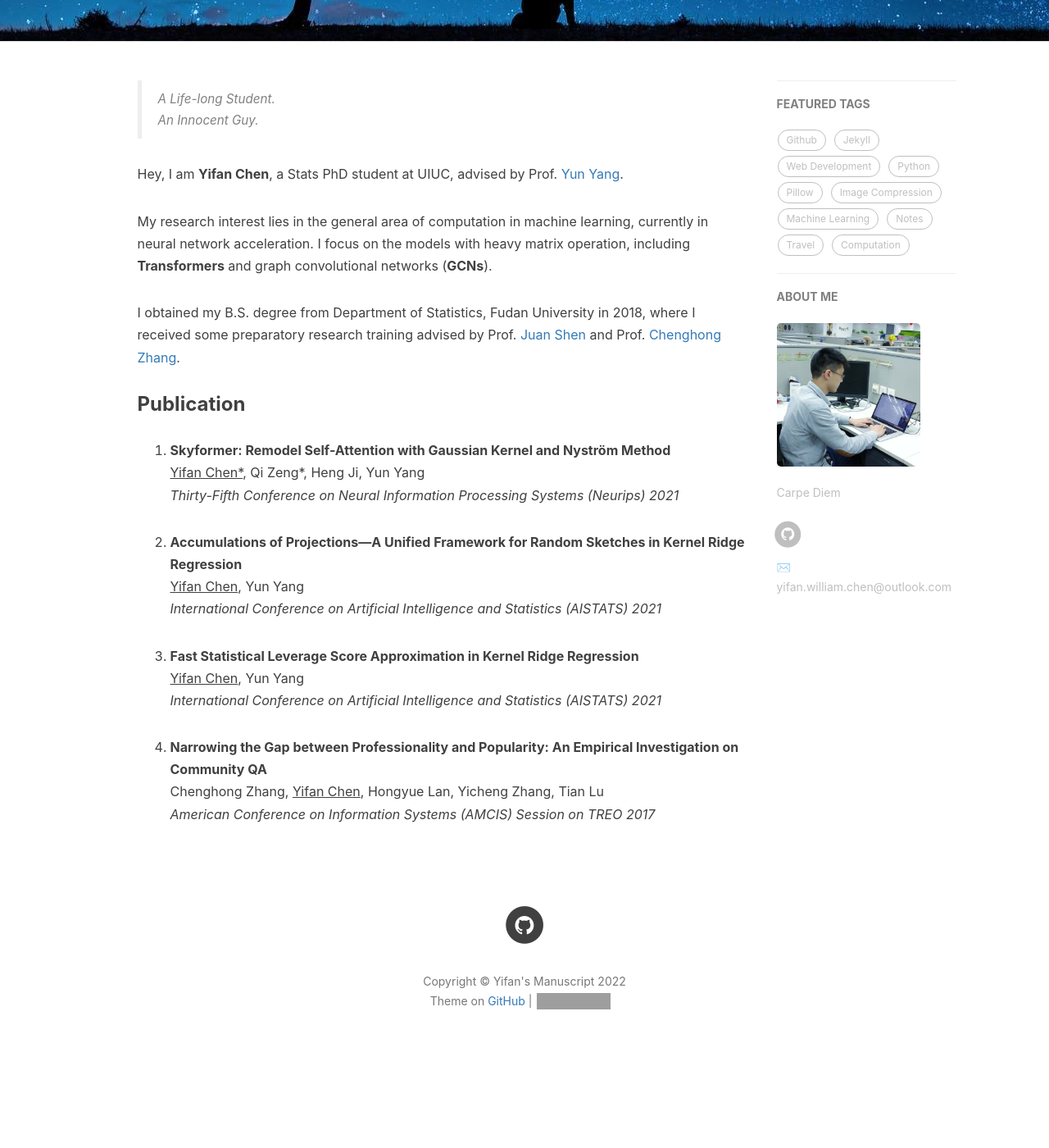
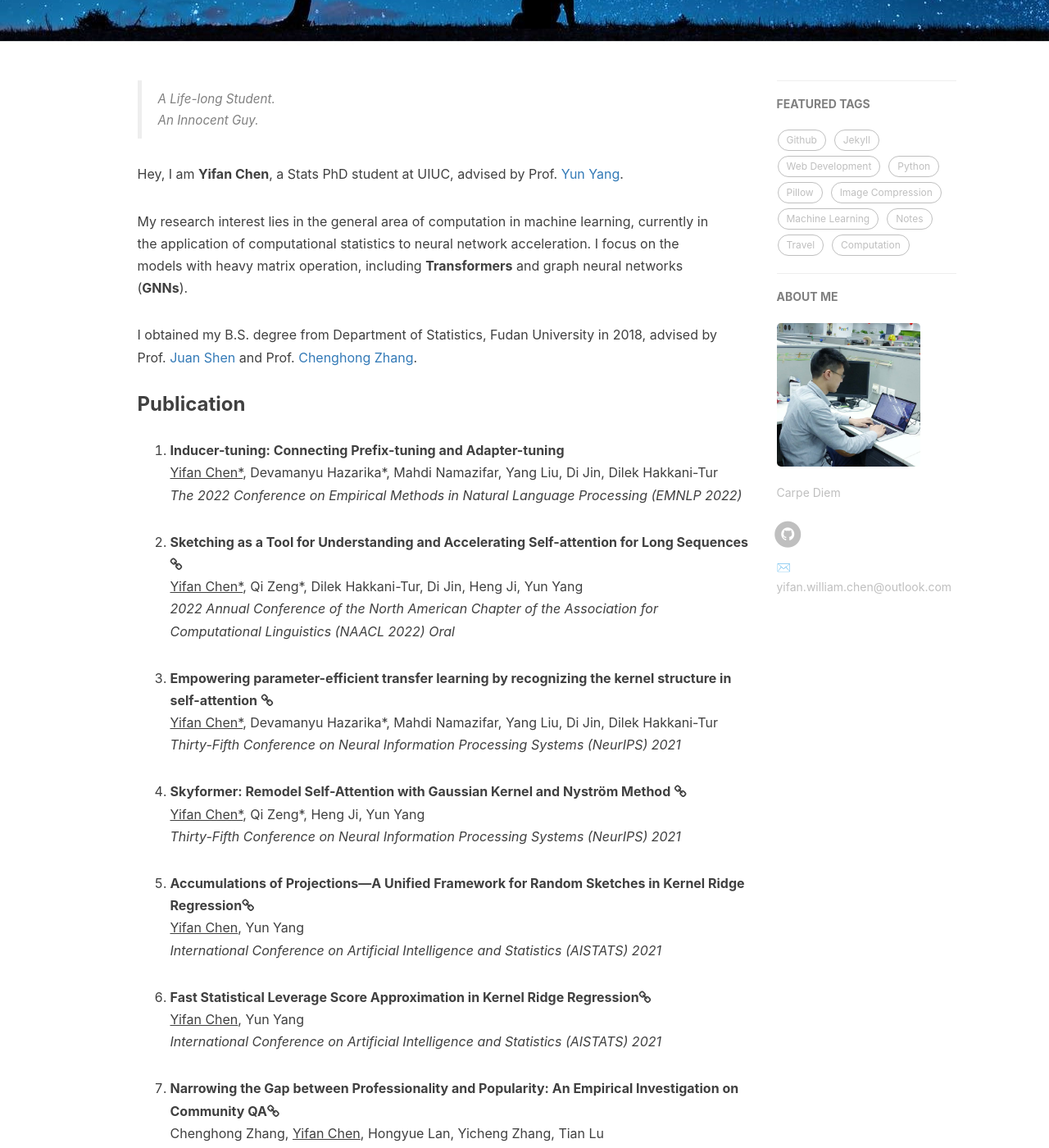
Before and after one commit to Freefighter/Freefighter.github.io, a Jekyll site: the page built from about.html, in a window 1280 px wide and 1400 px high, scrolled down 360 px. Shown: the whole window at 82% size. Built offline with Jekyll 4.4.1, drawn with Linux system fonts in a browser that asks for light colours; nearby versions of some CDN libraries; comment, search, counter and statistics services are not loaded; before the commit the page ends 1685 px from its top, so only the background shows below that; grey boxes are pictures that could not be loaded.

Commit message:
add new publication

```diff
--- a/about.html
+++ b/about.html
@@ -14,10 +14,10 @@ header-img: "img/page-bg-about.jpg"
 
     <!-- <p>This is my personal blog, through making Github Pages and Jekyll. My GitHub 👉 <a href="http://github.com/Freefighter">Github·Yifan</a>.</p> -->
 
-    <p>My research interest lies in the general area of computation in machine learning, currently in neural network acceleration.
-    I focus on the models with heavy matrix operation, including <strong>Transformers</strong> and graph convolutional networks (<strong>GCNs</strong>).</p>
+    <p>My research interest lies in the general area of computation in machine learning, currently in the application of computational statistics to neural network acceleration.
+    I focus on the models with heavy matrix operation, including <strong>Transformers</strong> and graph neural networks (<strong>GNNs</strong>).</p>
 
-    <p>I obtained my B.S. degree from Department of Statistics, Fudan University in 2018, where I received some preparatory research training advised by Prof. <a href="https://www.fdsm.fudan.edu.cn/en/teacher/preview.aspx?UID=141685">Juan Shen</a> and Prof. <a href="https://www.fdsm.fudan.edu.cn/en/teacher/preview.aspx?UID=1859">Chenghong Zhang</a>.</p>
+    <p>I obtained my B.S. degree from Department of Statistics, Fudan University in 2018, advised by Prof. <a href="https://www.fdsm.fudan.edu.cn/en/teacher/preview.aspx?UID=141685">Juan Shen</a> and Prof. <a href="https://www.fdsm.fudan.edu.cn/en/teacher/preview.aspx?UID=1859">Chenghong Zhang</a>.</p>
 
 
 </div>
@@ -26,16 +26,25 @@ header-img: "img/page-bg-about.jpg"
     <h3>Publication</h3>
 
     <ol>
-    <li><p><B>Skyformer: Remodel Self-Attention with Gaussian Kernel and Nystr<span>&ouml;</span>m Method</B></br>
+    <li><p><B>Inducer-tuning: Connecting Prefix-tuning and Adapter-tuning</B> </br>
+        <U>Yifan Chen*</U>, Devamanyu Hazarika*, Mahdi Namazifar, Yang Liu, Di Jin, Dilek Hakkani-Tur</br>
+        <I>The 2022 Conference on Empirical Methods in Natural Language Processing (EMNLP 2022)</I></p></li>
+    <li><p><B>Sketching as a Tool for Understanding and Accelerating Self-attention for Long Sequences</B> <a href="https://aclanthology.org/2022.naacl-main.381/"><i class="fa fa-link"></i></a> </br>
+        <U>Yifan Chen*</U>, Qi Zeng*, Dilek Hakkani-Tur, Di Jin, Heng Ji, Yun Yang</br>
+        <I>2022 Annual Conference of the North American Chapter of the Association for Computational Linguistics (NAACL 2022) Oral</I></p></li>
+    <li><p><B>Empowering parameter-efficient transfer learning by recognizing the kernel structure in self-attention</B> <a href="https://aclanthology.org/2022.findings-naacl.102/"><i class="fa fa-link"></i></a> </br>
+        <U>Yifan Chen*</U>, Devamanyu Hazarika*, Mahdi Namazifar, Yang Liu, Di Jin, Dilek Hakkani-Tur</br>
+        <I>Thirty-Fifth Conference on Neural Information Processing Systems (NeurIPS) 2021</I></p></li>
+    <li><p><B>Skyformer: Remodel Self-Attention with Gaussian Kernel and Nystr<span>&ouml;</span>m Method</B> <a href="https://proceedings.neurips.cc/paper/2021/hash/10a7cdd970fe135cf4f7bb55c0e3b59f-Abstract.html"><i class="fa fa-link"></i></a> </br>
         <U>Yifan Chen*</U>, Qi Zeng*, Heng Ji, Yun Yang</br>
-        <I>Thirty-Fifth Conference on Neural Information Processing Systems (Neurips) 2021</I></p></li>
-    <li><p><B>Accumulations of Projections—A Unified Framework for Random Sketches in Kernel Ridge Regression</B></br>
+        <I>Thirty-Fifth Conference on Neural Information Processing Systems (NeurIPS) 2021</I></p></li>
+    <li><p><B>Accumulations of Projections—A Unified Framework for Random Sketches in Kernel Ridge Regression</B><a href="http://proceedings.mlr.press/v130/chen21f.html"><i class="fa fa-link"></i></a></br>
         <U>Yifan Chen</U>, Yun Yang</br>
         <I>International Conference on Artificial Intelligence and Statistics (AISTATS) 2021</I></p></li>
-    <li><p><B>Fast Statistical Leverage Score Approximation in Kernel Ridge Regression</B></br>
+    <li><p><B>Fast Statistical Leverage Score Approximation in Kernel Ridge Regression</B><a href="http://proceedings.mlr.press/v130/chen21f.html"><i class="fa fa-link"></i></a></br>
         <U>Yifan Chen</U>, Yun Yang</br>
         <I>International Conference on Artificial Intelligence and Statistics (AISTATS) 2021</I></p></li>
-    <li><p><B>Narrowing the Gap between Professionality and Popularity: An Empirical Investigation on Community QA</B></br>
+    <li><p><B>Narrowing the Gap between Professionality and Popularity: An Empirical Investigation on Community QA</B><a href="https://aisel.aisnet.org/amcis2017/TREOs/Presentations/81"><i class="fa fa-link"></i></a></br>
         Chenghong Zhang, <U>Yifan Chen</U>, Hongyue Lan, Yicheng Zhang, Tian Lu</br>
         <I>American Conference on Information Systems (AMCIS) Session on TREO 2017</I></p></li>
     </ol>
```
